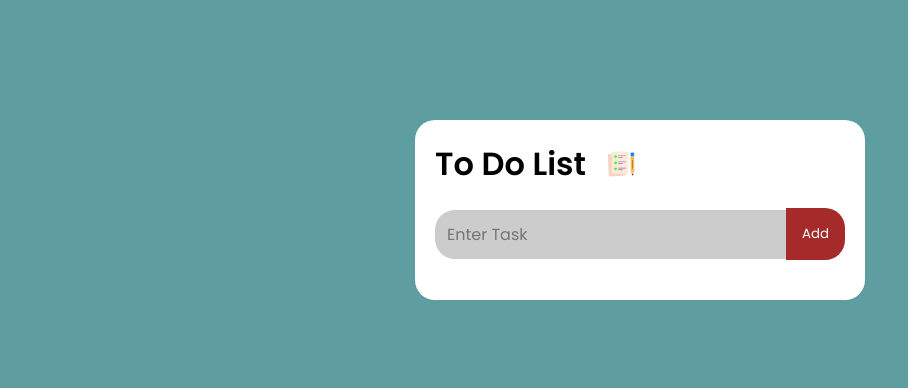
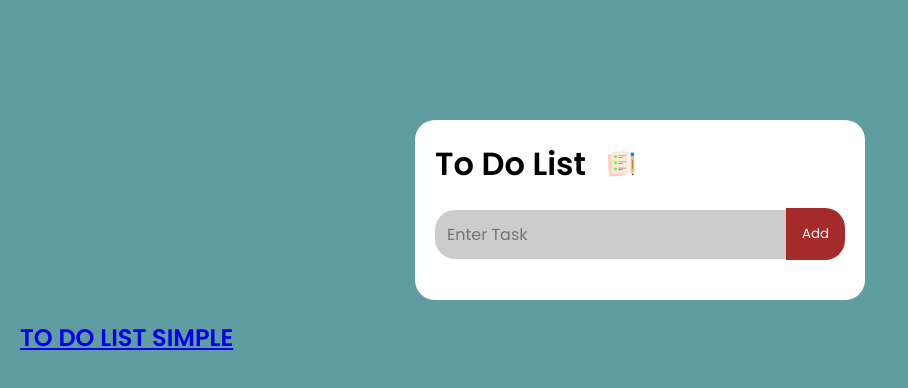
Before and after one commit to Sharath7R/TO-DO-LIST-with-LOCAL-STORAGE, a plain HTML site: page index2.html in a window 1280 px wide. Shown: the whole page, without its empty margins (0-908 px from the left). Drawn offline with Linux system fonts and the light colour scheme.

Commit message:
Update index2.html

```diff
--- a/index2.html
+++ b/index2.html
@@ -24,6 +24,7 @@
                 <li>Task 3</li> -->
             </ul>
         </div>
+                    <h2 class="to-do-2"><i class="fa fa-link"></i><a href="index2.html">TO DO LIST SIMPLE</a></h2>
     </div>
     <script src="script2.js"></script>
 </body>
```
